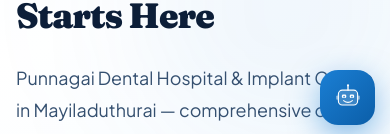
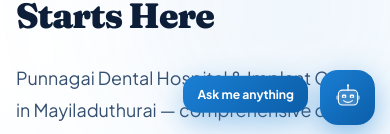
Before and after one commit to somnathr1332/PunnagaiDental, a React (Vite) app: page / in a window 390 px wide. Shown: the part 699-833 px from the top of the page. Built offline with nearby package versions, Linux system fonts and the light colour scheme.

Commit message:
feat: initialize base CSS styles with custom dental design tokens and layout components

```diff
--- a/src/index.css
+++ b/src/index.css
@@ -1725,7 +1725,12 @@
     max-height: 500px;
   }
   .chatbot-trigger { width: 55px; height: 55px; }
-  .chatbot-pill { display: none; }
+  .chatbot-pill {
+    display: block;
+    padding: 8px 14px;
+    font-size: 0.76rem;
+    border-radius: 14px;
+  }
 
   /* Modals */
   .modal-box { padding: 40px 24px; width: 90%; }
```
